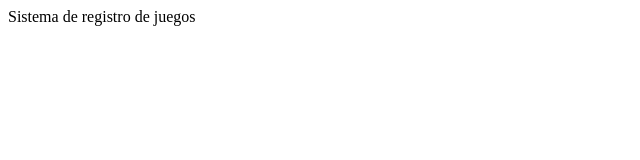
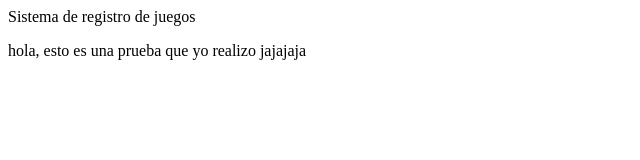
Before and after one commit to crisrh19/sistema-de-registro-, a plain HTML site: page index.html in a window 1280 px wide. Shown: the whole page, without its empty margins (0-640 px from the left). Drawn offline with Linux system fonts and the light colour scheme.

Commit message:
agregar <p> en HTML

```diff
--- a/index.html
+++ b/index.html
@@ -7,6 +7,6 @@
     <title>Sistema de registro de juegos</title>
 </head>
 <body>
-
+    <p>hola, esto es una prueba que yo realizo jajajaja</p>
 </body>
 </html>
```
